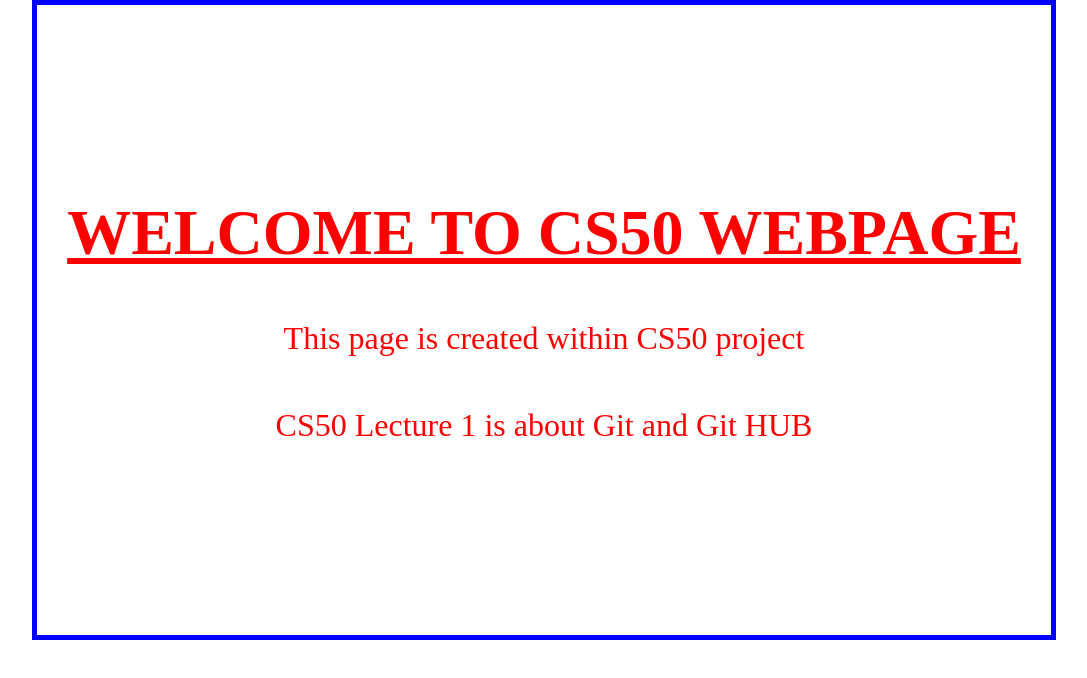
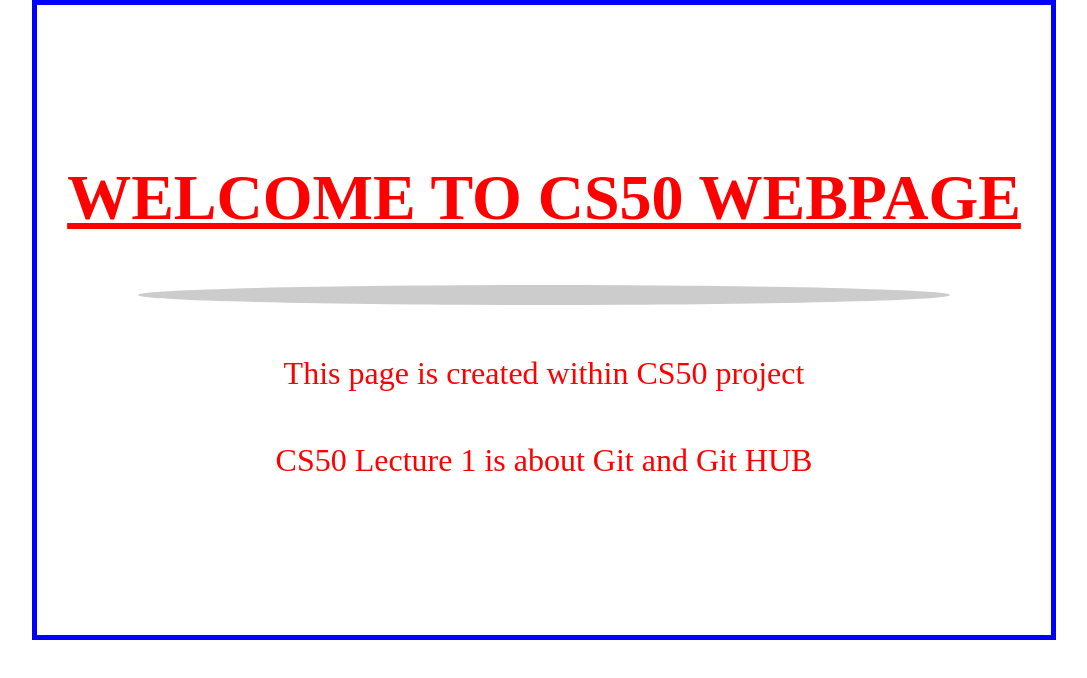
Before and after one commit to JamolhonAhmedov/CS50, a plain HTML site: page hello.html in a window 1280 px wide. Shown: the whole page, without its empty margins (96-1183 px from the left). Drawn offline with Linux system fonts and the light colour scheme.

Commit message:
styles updates with deviding grey line

```diff
--- a/hello.html
+++ b/hello.html
@@ -11,6 +11,9 @@
   <div class="page-holder">
 
   <h1>Welcome to CS50 Webpage</h1>
+
+  <div class="line"></div>
+
   <p>This page is created within CS50 project</p>
   <p>CS50 Lecture 1 is about Git and Git HUB</p>
 
--- a/style.css
+++ b/style.css
@@ -14,6 +14,12 @@
   align-items: center;
   justify-content: center;
   gap:50px;
+}
+
+.line{
+  width: 80%;
+  border: 10px solid rgba(1,1,1,0.2);
+  border-radius: 50%;
 }
 
 h1{
```
